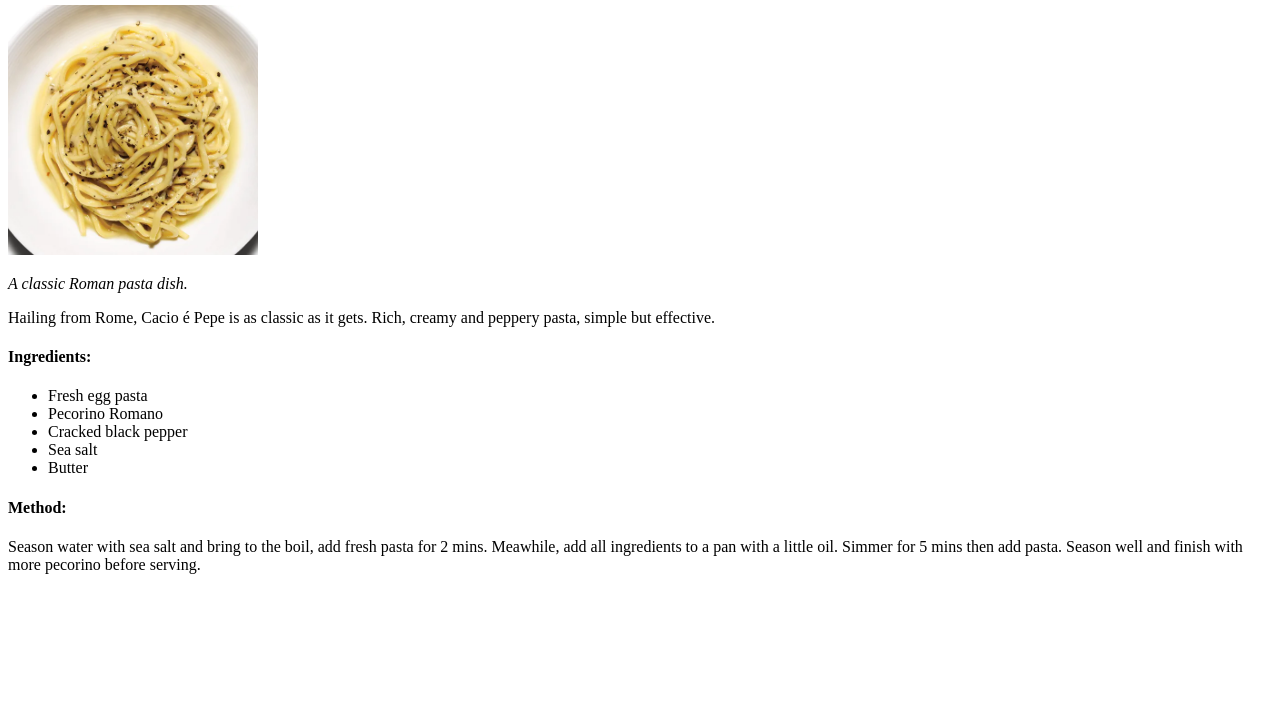
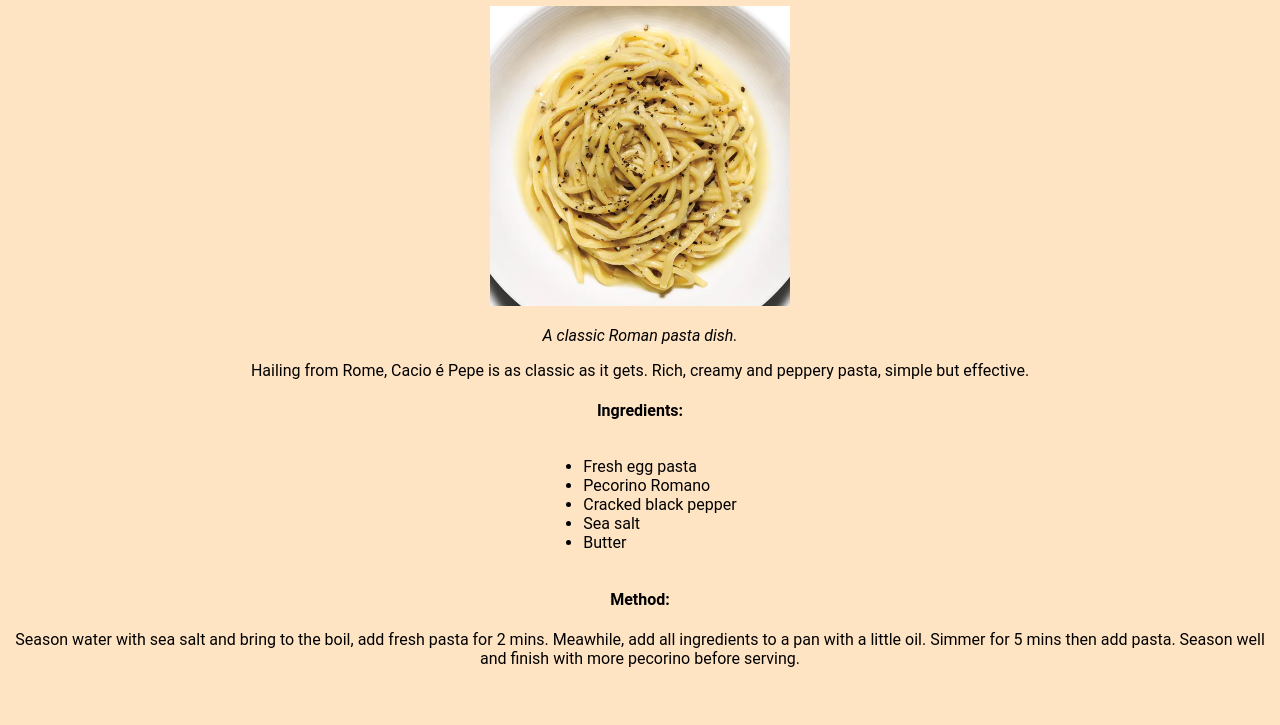
Before and after one commit to InRainbows1/odin-recipes, a plain HTML site: page recipes/cacio-e-pepe.html in a window 1280 px wide. Shown: the part 75-800 px from the top of the page. Drawn offline with Linux system fonts and the light colour scheme.

Commit message:
Add style to HTML with CSS, centre, colour and fonts

```diff
--- a/recipes/cacio-e-pepe.html
+++ b/recipes/cacio-e-pepe.html
@@ -3,13 +3,15 @@
 <head>
     <meta charset="UTF-8">
     <title>Cacio é Pepe</title>
+    <link rel="stylesheet" href="../styles.css">
 </head>
 <body>
     <h1>Cacio é Pepe</h1>
-    <img src = "../images/cacio.jpg" alt = "A bowl of Cacio é Pepe" style = "width: 250px;height: 250px;">
+    <img src = "../images/cacio.jpg" alt = "A bowl of Cacio é Pepe" class = "resize">
     <p><em>A classic Roman pasta dish.</em></p>
     <p>Hailing from Rome, Cacio é Pepe is as classic as it gets. Rich, creamy and peppery pasta, simple but effective.</p>
     <h4> Ingredients:</h4>
+    <div>
         <ul>
             <li>Fresh egg pasta</li>
             <li>Pecorino Romano</li>
@@ -17,6 +19,7 @@
             <li>Sea salt</li>
             <li>Butter</li>
         </ul>
+    </div>
     <h4>Method:</h4>
     <p>Season water with sea salt and bring to the boil, add fresh pasta for 2 mins.
          Meawhile, add all ingredients to a pan with a little oil.
--- /dev/null
+++ b/styles.css
@@ -0,0 +1,16 @@
+
+body {
+    text-align: center;
+    background-color: bisque;
+    font-family: "Roboto", sans-serif;
+}
+
+.resize {
+    width: 300px;
+    height: auto;
+}
+
+body div ul {
+    display: inline-block;
+    text-align: left;
+}
```
Also changed, not shown: index.html (+2 -1 lines), recipes/arancini.html (+2 -1 lines). Lines whose indentation alone changed are shown as unchanged.
